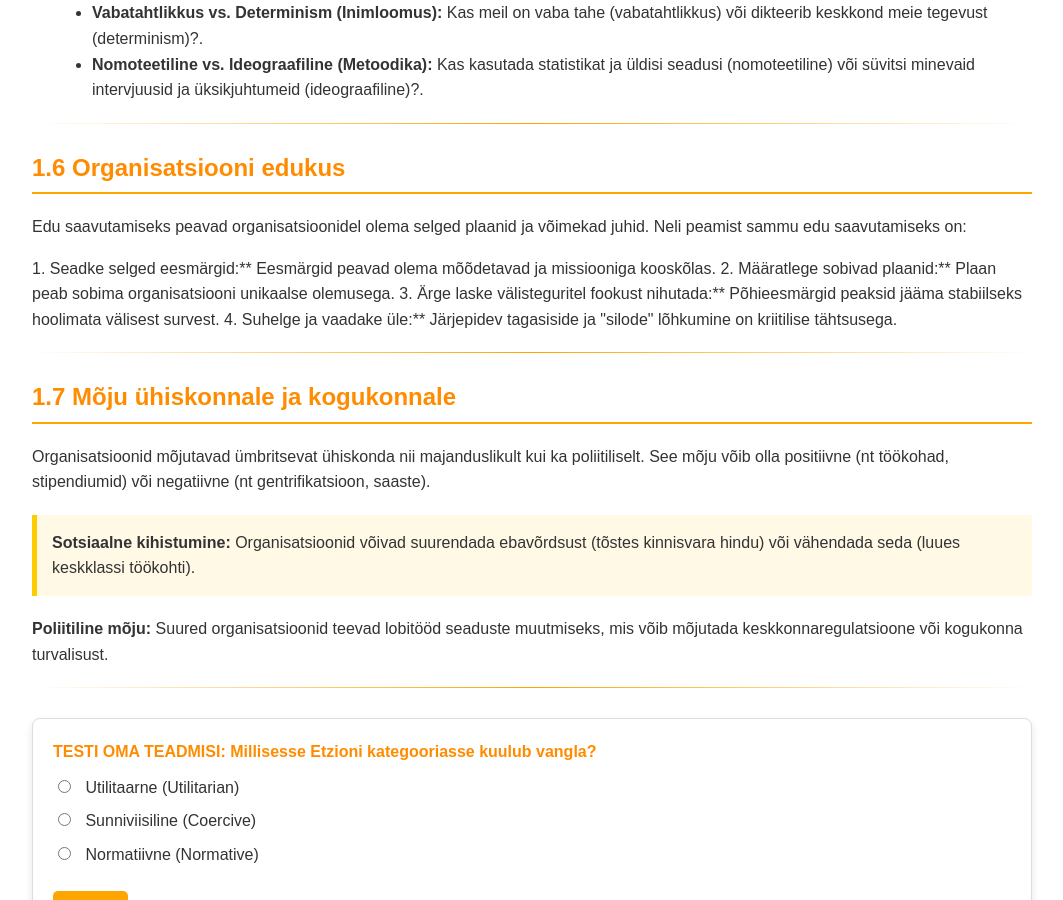
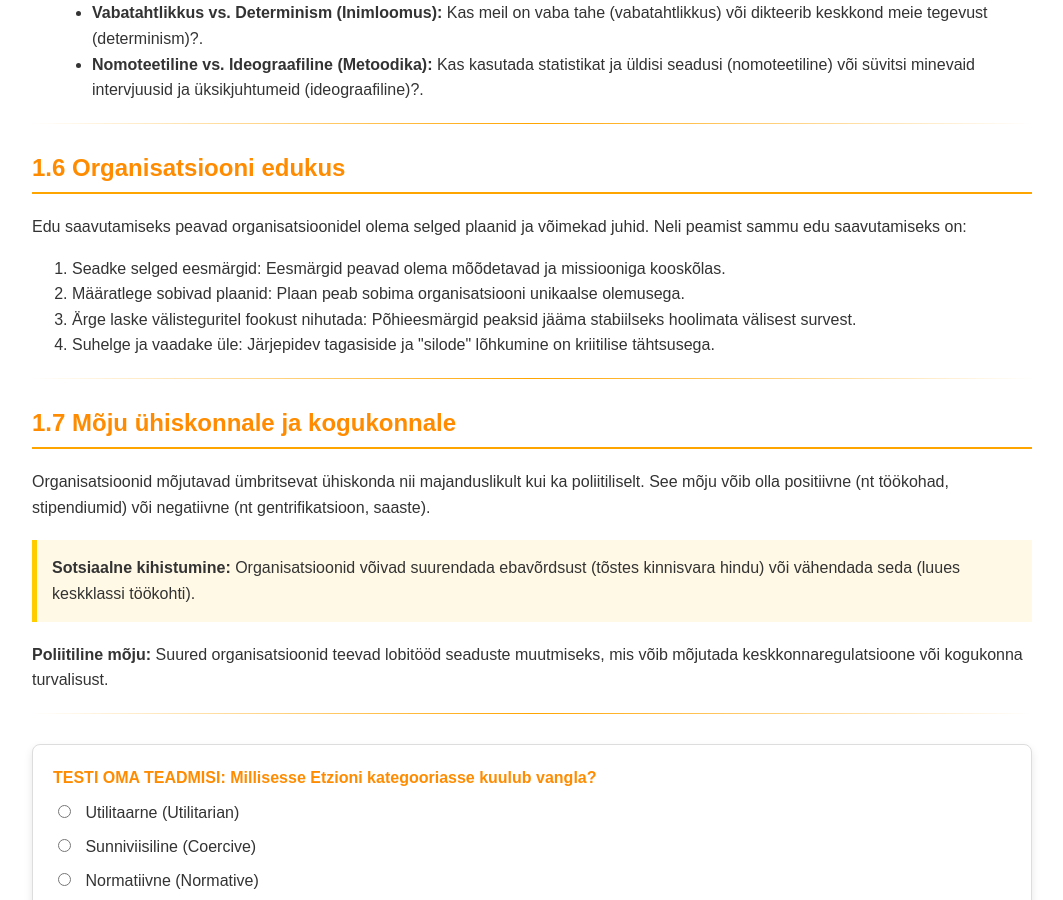
Before and after one commit to capnerss/tarkvara_arendusprotsess, a Jekyll site: the page built from pages/itjuht/blau.html, in a window 1280 px wide and 900 px high, scrolled down 2775 px. Shown: the whole window, without its empty margins (108-1171 px from the left). Built offline with Jekyll 4.4.1, drawn with Linux system fonts in a browser that asks for light colours; comment, search, counter and statistics services are not loaded.

Commit message:
juht. ja taristus 2 osa fix 0.3

```diff
--- a/pages/itjuht/blau.html
+++ b/pages/itjuht/blau.html
@@ -155,11 +155,13 @@ title: IT organisatsiooni juhtimine ja taristu blau
 <h2 id="edu">1.6 Organisatsiooni edukus</h2>
 <p>Edu saavutamiseks peavad organisatsioonidel olema selged plaanid ja võimekad juhid. Neli peamist sammu edu saavutamiseks on:</p>
 
+<ol>
+    <li>Seadke selged eesmärgid: Eesmärgid peavad olema mõõdetavad ja missiooniga kooskõlas.</li>
+    <li>Määratlege sobivad plaanid:  Plaan peab sobima organisatsiooni unikaalse olemusega.</li>
+    <li>Ärge laske välisteguritel fookust nihutada: Põhieesmärgid peaksid jääma stabiilseks hoolimata välisest survest.</li>
+    <li>Suhelge ja vaadake üle: Järjepidev tagasiside ja "silode" lõhkumine on kriitilise tähtsusega.</li>
+</ol>
 
-1.  Seadke selged eesmärgid:** Eesmärgid peavad olema mõõdetavad ja missiooniga kooskõlas.
-2.  Määratlege sobivad plaanid:** Plaan peab sobima organisatsiooni unikaalse olemusega.
-3.  Ärge laske välisteguritel fookust nihutada:** Põhieesmärgid peaksid jääma stabiilseks hoolimata välisest survest.
-4.  Suhelge ja vaadake üle:** Järjepidev tagasiside ja "silode" lõhkumine on kriitilise tähtsusega.
 
 <hr>
 
--- a/pages/itjuht/sise.html
+++ b/pages/itjuht/sise.html
@@ -61,11 +61,11 @@ title: IT organisatsiooni juhtimine ja taristu
 
 <div style="display: flex; gap: 20px; justify-content: space-around; flex-wrap: wrap;">
     <div style="text-align: center;">
-        <img src="images/desktop_case.jpg" alt="Lauaarvuti korpus" class="zoomable" style="width: 300px; height: auto;">
+        <img src="../../assets/images/pc.webp" alt="Lauaarvuti korpus" class="zoomable" style="width: 300px; height: auto;">
         <p><em>Lauaarvuti (Desktop)</em></p>
     </div>
     <div style="text-align: center;">
-        <img src="images/laptop.jpg" alt="Sülearvuti" class="zoomable" style="width: 300px; height: auto;">
+        <img src="../../assets/images/laptop.webp" alt="Sülearvuti" class="zoomable" style="width: 300px; height: auto;">
         <p><em>Sülearvuti (Laptop)</em></p>
     </div>
 </div>
```
Also changed, not shown: assets/images/laptop.webp (added), assets/images/pc.webp (added).
